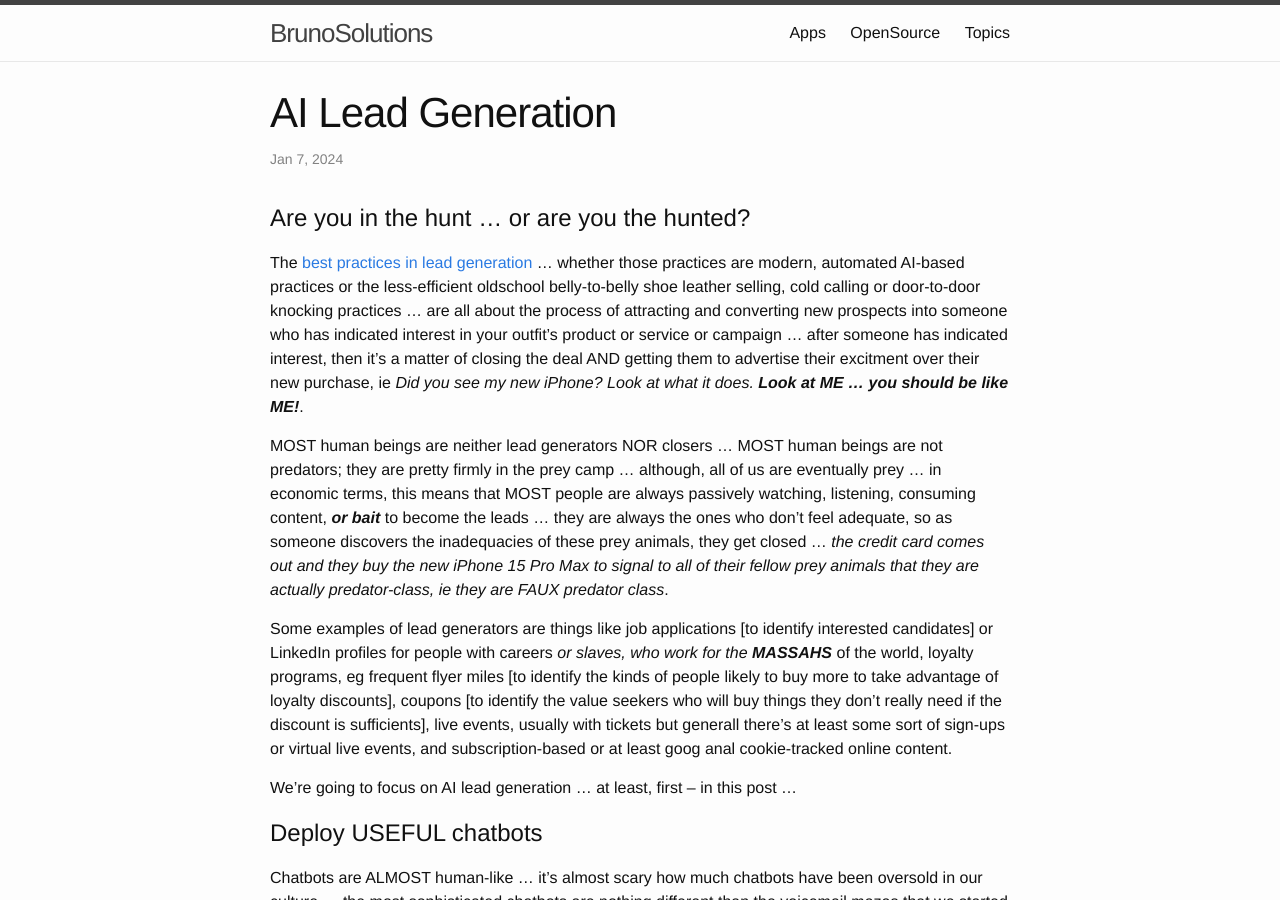
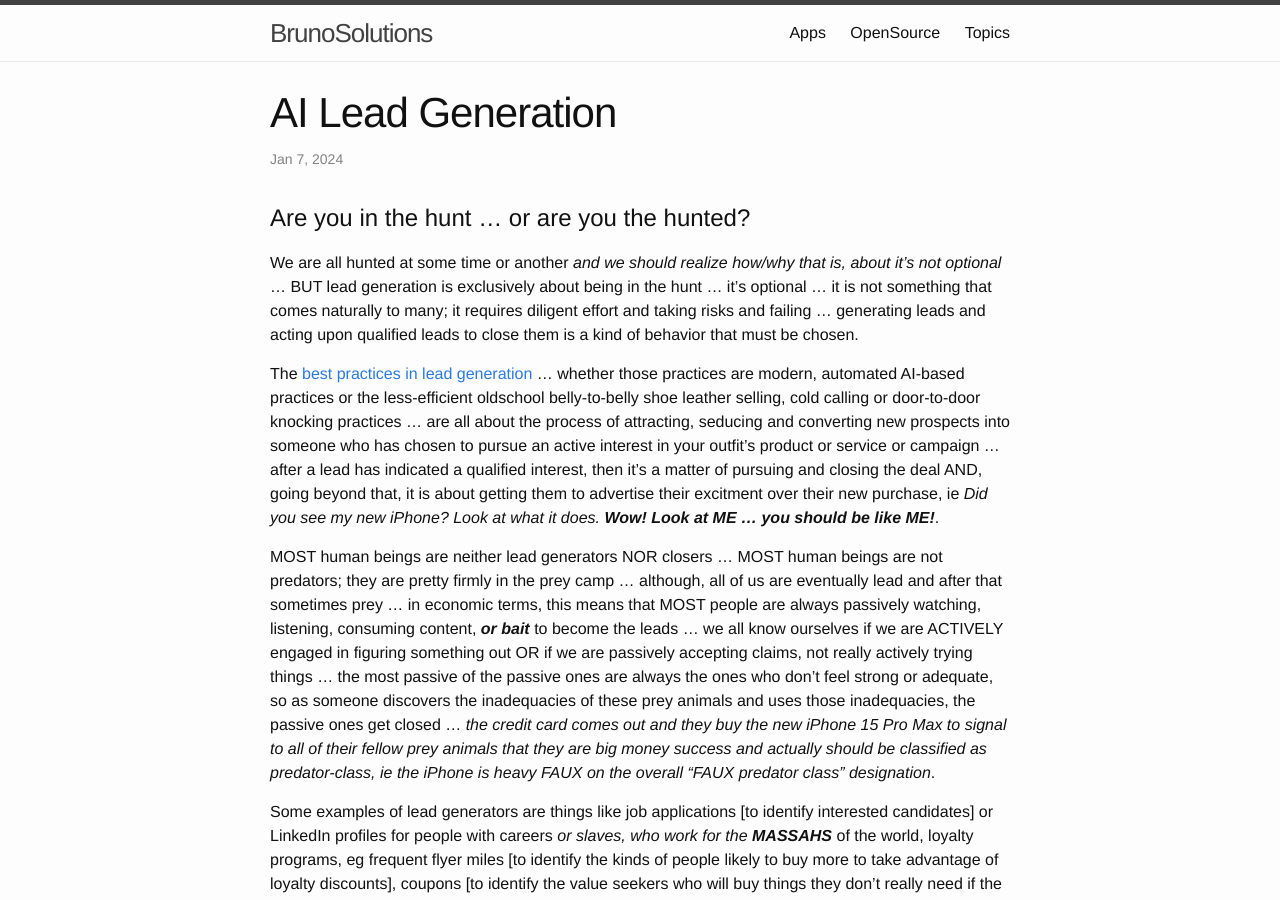
Before and after one commit to RockRapids/SHOP, a Jekyll site: the page built from _posts/2024-01-07-Lead-Generation.MD, in a window 1280 px wide and 900 px high. Built offline with Jekyll 4.4.1, drawn with Linux system fonts in a browser that asks for light colours.

Commit message:
wimps and FAUX predator-class

```diff
--- a/_posts/2024-01-07-Lead-Generation.MD
+++ b/_posts/2024-01-07-Lead-Generation.MD
@@ -7,9 +7,11 @@ categories: Discipline
 
 # Are you in the hunt ... or are you the hunted?
 
-The [best practices in lead generation](https://smith.ai/blog/ai-lead-generation) ... whether those practices are modern, automated AI-based practices or the less-efficient oldschool belly-to-belly shoe leather selling, cold calling or door-to-door knocking practices ... are all about the process of attracting and converting new prospects into someone who has indicated interest in your outfit's product or service or campaign ... after someone has indicated interest, then it's a matter of closing the deal AND getting them to advertise their excitment over their new purchase, ie *Did you see my new iPhone? Look at what it does.* ***Look at ME ... you should be like ME!***.
+We are all hunted at some time or another *and we should realize how/why that is, about it's not optional* ... BUT lead generation is exclusively about being in the hunt ... it's optional ... it is not something that comes naturally to many; it requires diligent effort and taking risks and failing ... generating leads and acting upon qualified leads to close them is a kind of behavior that must be chosen.
 
-MOST human beings are neither lead generators NOR closers ... MOST human beings are not predators; they are pretty firmly in the prey camp ... although, all of us are eventually prey ... in economic terms, this means that MOST people are always passively watching, listening, consuming content, ***or bait*** to become the leads ... they are always the ones who don't feel adequate, so as someone discovers the inadequacies of these prey animals, they get closed ... *the credit card comes out and they buy the new iPhone 15 Pro Max to signal to all of their fellow prey animals that they are actually predator-class, ie they are FAUX predator class*.
+The [best practices in lead generation](https://smith.ai/blog/ai-lead-generation) ... whether those practices are modern, automated AI-based practices or the less-efficient oldschool belly-to-belly shoe leather selling, cold calling or door-to-door knocking practices ... are all about the process of attracting, seducing and converting new prospects into someone who has chosen to pursue an active interest in your outfit's product or service or campaign ... after a lead has indicated a qualified interest, then it's a matter of pursuing and closing the deal AND, going beyond that, it is about getting them to advertise their excitment over their new purchase, ie *Did you see my new iPhone? Look at what it does.* ***Wow! Look at ME ... you should be like ME!***.
+
+MOST human beings are neither lead generators NOR closers ... MOST human beings are not predators; they are pretty firmly in the prey camp ... although, all of us are eventually lead and after that sometimes prey ... in economic terms, this means that MOST people are always passively watching, listening, consuming content, ***or bait*** to become the leads ... we all know ourselves if we are ACTIVELY engaged in figuring something out OR if we are passively accepting claims, not really actively trying things ... the most passive of the passive ones are always the ones who don't feel strong or adequate, so as someone discovers the inadequacies of these prey animals and uses those inadequacies, the passive ones get closed ... *the credit card comes out and they buy the new iPhone 15 Pro Max to signal to all of their fellow prey animals that they are big money success and actually should be classified as predator-class, ie the iPhone is heavy FAUX on the overall "FAUX predator class" designation*.
 
 Some examples of lead generators are things like job applications [to identify interested candidates] or LinkedIn profiles for people with careers *or slaves, who work for the* ***MASSAHS*** of the world, loyalty programs, eg frequent flyer miles [to identify the kinds of people likely to buy more to take advantage of loyalty discounts], coupons [to identify the value seekers who will buy things they don't really need if the discount is sufficients], live events, usually with tickets but generall there's at least some sort of sign-ups or virtual live events, and subscription-based or at least goog anal cookie-tracked online content.
 
```
